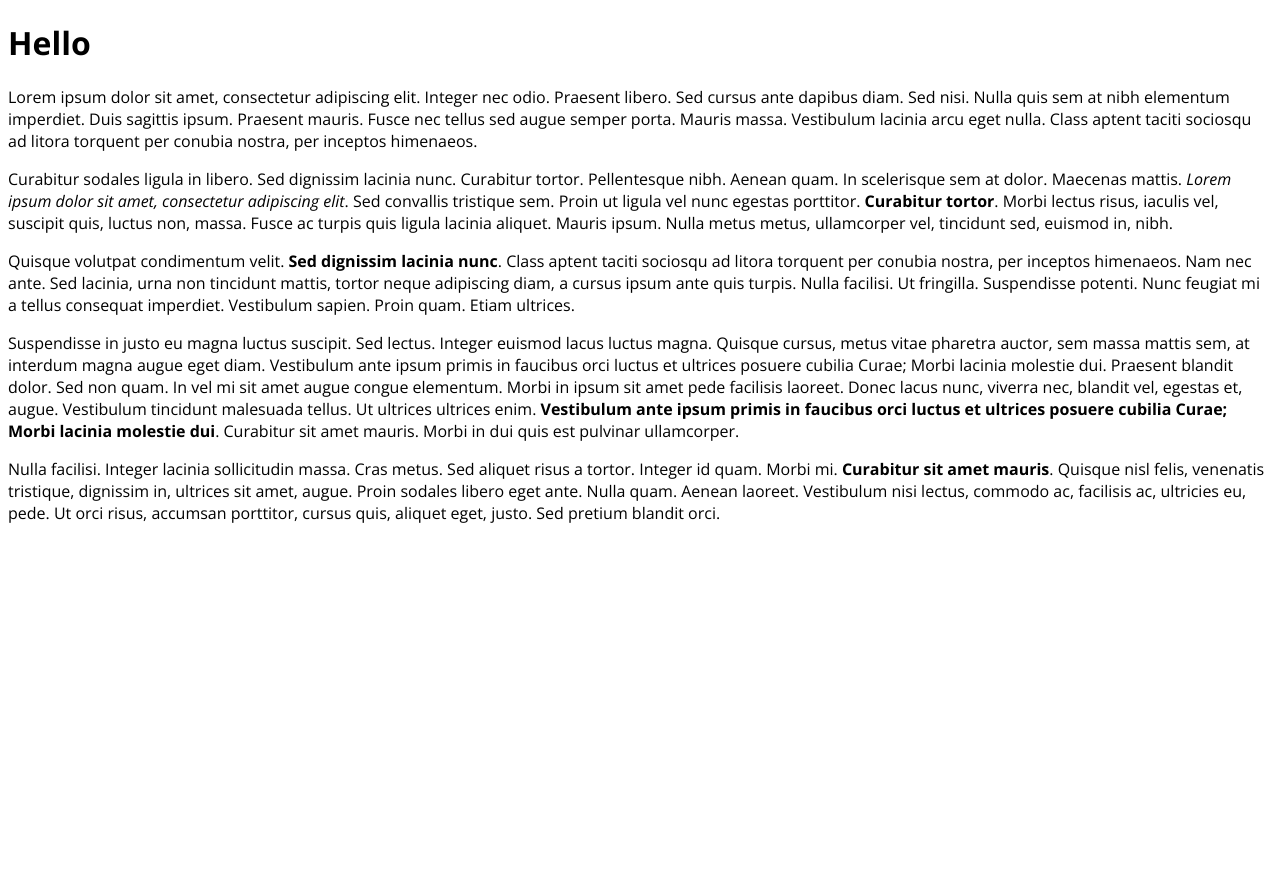
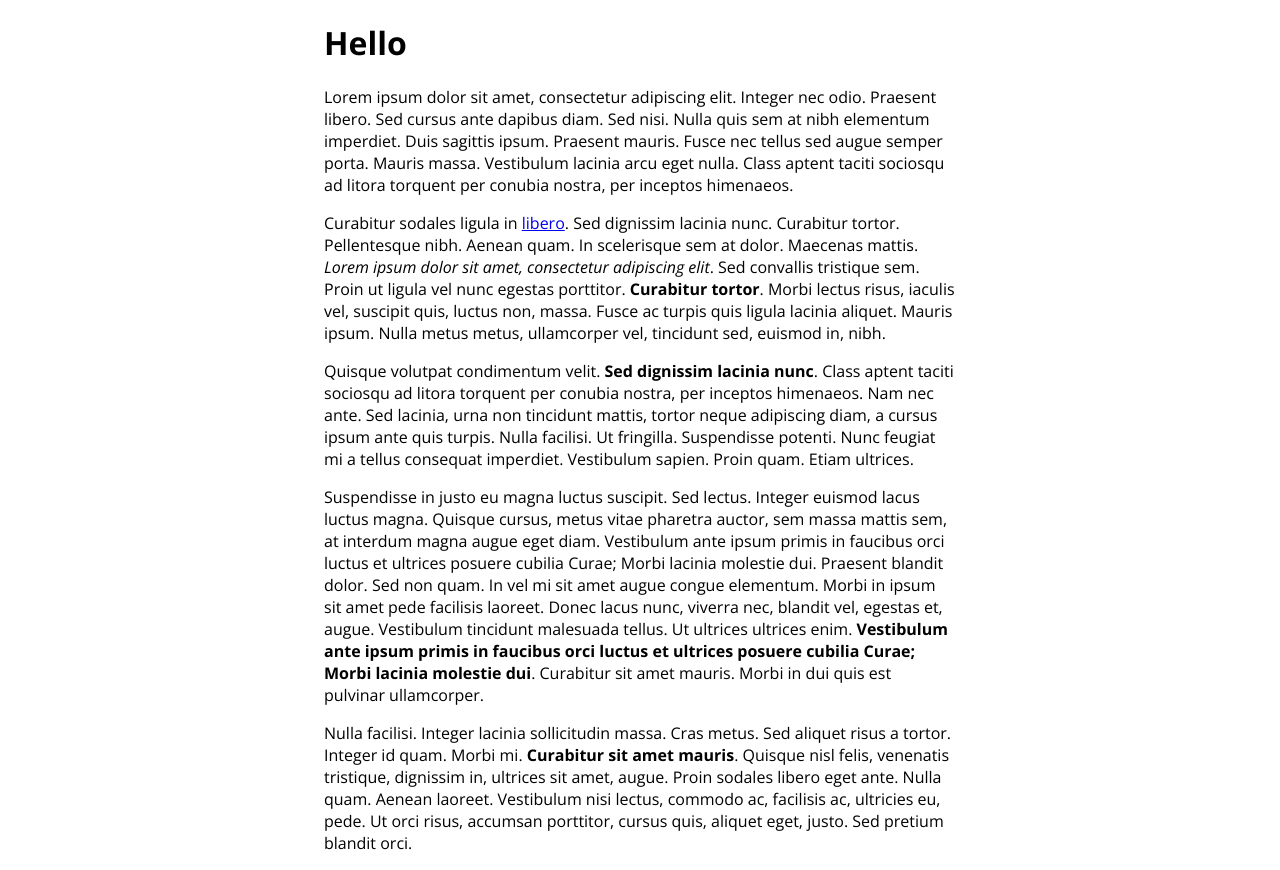
Before and after one commit to JeffBshp/CodeCollab, a PHP site: page / in a window 1280 px wide. Before the commit the page ends 523 px from the top, so only its background shows below. Run offline with PHP 8.4, Linux system fonts and the light colour scheme.

Commit message:
Center horizontally, custom highlight color

```diff
--- a/css/styles.css
+++ b/css/styles.css
@@ -3,3 +3,17 @@
 body {
 	font-family: 'Open Sans', sans-serif;
 }
+
+::selection {
+	background: #3d3d3d; /* Safari */
+	color: white;
+	}
+::-moz-selection {
+	background: #3d3d3d; /* Firefox */
+	color: white;
+}
+
+#content {
+	margin: 0 auto;
+	width: 50%;
+}
--- a/index.php
+++ b/index.php
@@ -6,17 +6,17 @@
 </head>
 
 <body>
+<div id="content">
 <h1>Hello</h1>
 <p>Lorem ipsum dolor sit amet, consectetur adipiscing elit. Integer nec odio. Praesent libero. Sed cursus ante dapibus diam. Sed nisi. Nulla quis sem at nibh elementum imperdiet. Duis sagittis ipsum. Praesent mauris. Fusce nec tellus sed augue semper porta. Mauris massa. Vestibulum lacinia arcu eget nulla. Class aptent taciti sociosqu ad litora torquent per conubia nostra, per inceptos himenaeos. </p>
 
-<p>Curabitur sodales ligula in libero. Sed dignissim lacinia nunc. Curabitur tortor. Pellentesque nibh. Aenean quam. In scelerisque sem at dolor. Maecenas mattis. <i>Lorem ipsum dolor sit amet, consectetur adipiscing elit</i>. Sed convallis tristique sem. Proin ut ligula vel nunc egestas porttitor. <b>Curabitur tortor</b>. Morbi lectus risus, iaculis vel, suscipit quis, luctus non, massa. Fusce ac turpis quis ligula lacinia aliquet. Mauris ipsum. Nulla metus metus, ullamcorper vel, tincidunt sed, euismod in, nibh. </p>
+<p>Curabitur sodales ligula in <a href="#">libero</a>. Sed dignissim lacinia nunc. Curabitur tortor. Pellentesque nibh. Aenean quam. In scelerisque sem at dolor. Maecenas mattis. <i>Lorem ipsum dolor sit amet, consectetur adipiscing elit</i>. Sed convallis tristique sem. Proin ut ligula vel nunc egestas porttitor. <b>Curabitur tortor</b>. Morbi lectus risus, iaculis vel, suscipit quis, luctus non, massa. Fusce ac turpis quis ligula lacinia aliquet. Mauris ipsum. Nulla metus metus, ullamcorper vel, tincidunt sed, euismod in, nibh. </p>
 
 <p>Quisque volutpat condimentum velit. <b>Sed dignissim lacinia nunc</b>. Class aptent taciti sociosqu ad litora torquent per conubia nostra, per inceptos himenaeos. Nam nec ante. Sed lacinia, urna non tincidunt mattis, tortor neque adipiscing diam, a cursus ipsum ante quis turpis. Nulla facilisi. Ut fringilla. Suspendisse potenti. Nunc feugiat mi a tellus consequat imperdiet. Vestibulum sapien. Proin quam. Etiam ultrices. </p>
 
 <p>Suspendisse in justo eu magna luctus suscipit. Sed lectus. Integer euismod lacus luctus magna. Quisque cursus, metus vitae pharetra auctor, sem massa mattis sem, at interdum magna augue eget diam. Vestibulum ante ipsum primis in faucibus orci luctus et ultrices posuere cubilia Curae; Morbi lacinia molestie dui. Praesent blandit dolor. Sed non quam. In vel mi sit amet augue congue elementum. Morbi in ipsum sit amet pede facilisis laoreet. Donec lacus nunc, viverra nec, blandit vel, egestas et, augue. Vestibulum tincidunt malesuada tellus. Ut ultrices ultrices enim. <b>Vestibulum ante ipsum primis in faucibus orci luctus et ultrices posuere cubilia Curae; Morbi lacinia molestie dui</b>. Curabitur sit amet mauris. Morbi in dui quis est pulvinar ullamcorper. </p>
 
 <p>Nulla facilisi. Integer lacinia sollicitudin massa. Cras metus. Sed aliquet risus a tortor. Integer id quam. Morbi mi. <b>Curabitur sit amet mauris</b>. Quisque nisl felis, venenatis tristique, dignissim in, ultrices sit amet, augue. Proin sodales libero eget ante. Nulla quam. Aenean laoreet. Vestibulum nisi lectus, commodo ac, facilisis ac, ultricies eu, pede. Ut orci risus, accumsan porttitor, cursus quis, aliquet eget, justo. Sed pretium blandit orci. </p>
-
-
+</div>
 </body>
 </html>
```
